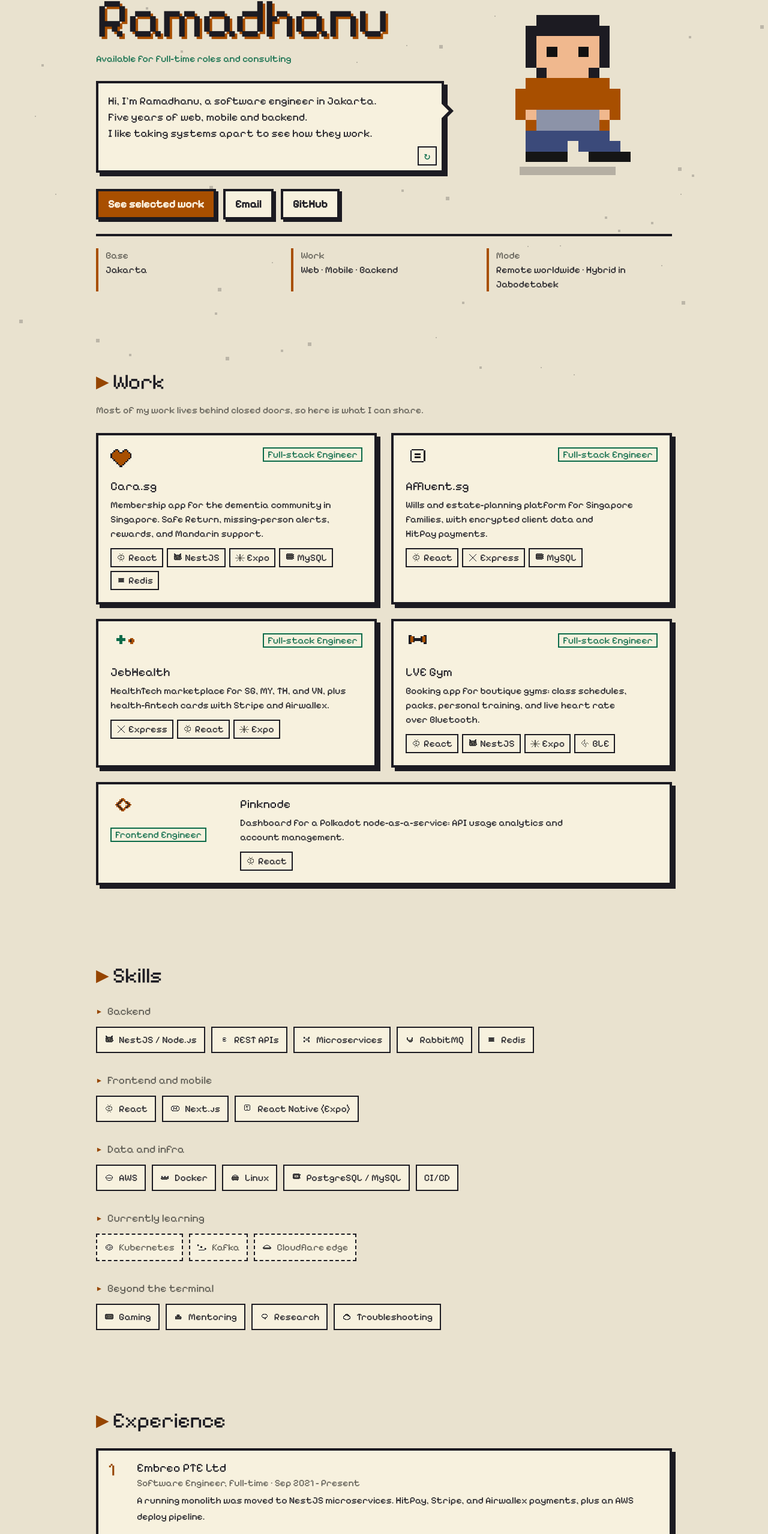
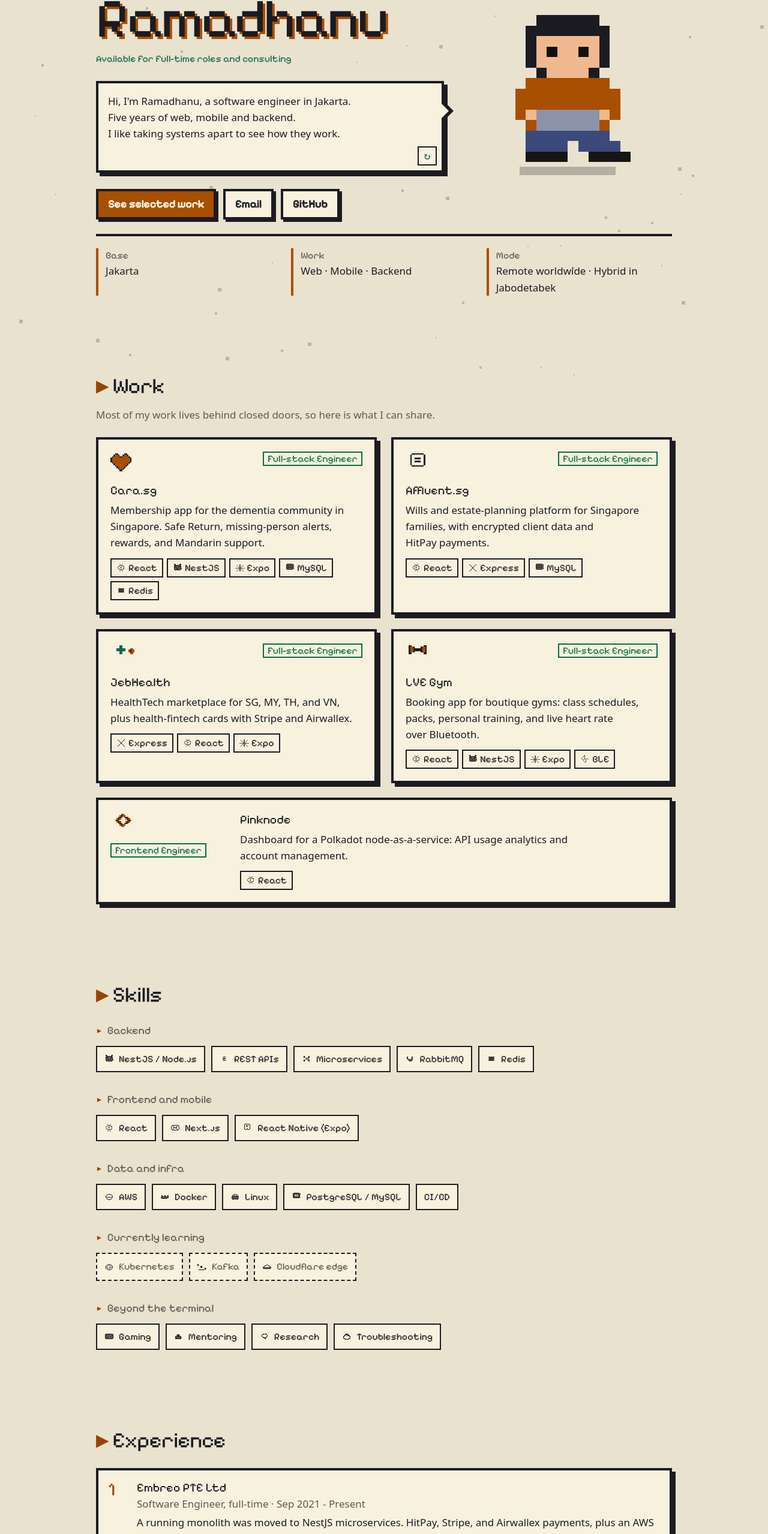
Before and after one commit to RZID/RZID, a React (Vite) app: page /#home in a window 1280 px wide. Shown: the part 170-2728 px from the top of the page at 60% size. Built offline with nearby package versions, Linux system fonts and the light colour scheme.

Commit message:
fix: return paragraph text to system-ui at 17px

```diff
--- a/src/components/layout/section.tsx
+++ b/src/components/layout/section.tsx
@@ -25,7 +25,9 @@ export const Section = ({ title, lead, meta, className, children, ...props }: Se
         )}
       </div>
     )}
-    {lead === undefined ? null : <p className="-mt-3 mb-6 max-w-prose text-muted">{lead}</p>}
+    {lead === undefined ? null : (
+      <p className="-mt-3 mb-6 max-w-prose font-body text-body text-muted">{lead}</p>
+    )}
     {children}
   </section>
 )
--- a/src/features/contact/contact-section.tsx
+++ b/src/features/contact/contact-section.tsx
@@ -14,7 +14,9 @@ export const ContactSection = () => {
       <Reveal>
         <Box className="px-5 py-10 text-center sm:px-8">
           <h2 className="font-pixel text-section">{t(sections.contact.title)}</h2>
-          <p className="mx-auto mt-3 mb-4 max-w-prose text-muted">{t(sections.contact.summary)}</p>
+          <p className="mx-auto mt-3 mb-4 max-w-prose font-body text-body text-muted">
+            {t(sections.contact.summary)}
+          </p>
           <p className="mb-6 font-pixel text-mint">{t(sections.contact.availability)}</p>
           <div className="flex flex-wrap justify-center gap-3">
             <ButtonLink href={profile.links.email.href}>{t(profile.links.email.label)}</ButtonLink>
--- a/src/features/guild/guild-section.tsx
+++ b/src/features/guild/guild-section.tsx
@@ -23,10 +23,10 @@ export const GuildSection = () => {
                 </span>
                 <div>
                   <h3 className="font-pixel text-title">{item.org}</h3>
-                  <p className="text-label text-muted">
+                  <p className="font-body text-body text-muted">
                     {t(item.role)} · {t(item.period)}
                   </p>
-                  <p className="mt-1">{t(item.summary)}</p>
+                  <p className="mt-1 font-body text-body">{t(item.summary)}</p>
                 </div>
               </Box>
             </Reveal>
--- a/src/features/hero/hero-section.tsx
+++ b/src/features/hero/hero-section.tsx
@@ -43,7 +43,7 @@ const ChatDialogue = ({ sentences, instant }: ChatDialogueProps) => {
     >
       <span aria-hidden className="chat-tail chat-tail-right" />
       <span aria-hidden className="chat-tail chat-tail-right-inner" />
-      <p aria-hidden="true" className="m-0 break-words whitespace-pre-wrap">
+      <p aria-hidden="true" className="m-0 font-body text-body break-words whitespace-pre-wrap">
         {text}
         {done ? null : <span className="animate-blink">▌</span>}
       </p>
@@ -143,7 +143,7 @@ export const HeroSection = () => {
         {hero.stats.map((stat) => (
           <div key={stat.label.id} className="border-l-4 border-accent pl-3">
             <p className="m-0 font-pixel text-label text-muted">{t(stat.label)}</p>
-            <p className="m-0 text-label">{t(stat.value)}</p>
+            <p className="m-0 font-body text-body">{t(stat.value)}</p>
           </div>
         ))}
       </Reveal>
--- a/src/features/quests/quests-section.tsx
+++ b/src/features/quests/quests-section.tsx
@@ -44,7 +44,7 @@ export const QuestsSection = () => {
                 </div>
                 <div className={cn(isWide && 'md:flex-1')}>
                   <h3 className="mb-1.5 font-pixel text-title">{project.name}</h3>
-                  <p className="mb-3 text-label">{t(project.summary)}</p>
+                  <p className="mb-3 font-body text-body">{t(project.summary)}</p>
                   <div className="flex flex-wrap gap-1.5">
                     {project.stack.map((item) => (
                       <Tag key={item}>{item}</Tag>
--- a/src/styles/index.css
+++ b/src/styles/index.css
@@ -44,6 +44,7 @@
   --color-shadow: var(--shadow);
 
   --font-pixel: 'Pixelify Sans', ui-monospace, Menlo, Consolas, monospace;
+  --font-body: ui-sans-serif, system-ui, -apple-system, 'Segoe UI', Roboto, sans-serif;
 
   --shadow-hard: 6px 6px 0 var(--shadow);
   --shadow-hard-sm: 4px 4px 0 var(--shadow);
@@ -53,6 +54,7 @@
   --text-meta: 0.875rem;
   --text-label: 1rem;
   --text-lead: 1.125rem;
+  --text-body: 1.0625rem;
   --text-title: 1.25rem;
   --text-rank: 1.875rem;
   --text-boot: clamp(2rem, 8vw, 4rem);
@@ -61,6 +63,7 @@
   --text-meta--line-height: 1.5;
   --text-label--line-height: 1.5;
   --text-lead--line-height: 1.5;
+  --text-body--line-height: 1.6;
   --text-title--line-height: 1.3;
   --text-rank--line-height: 1;
   --text-hero--letter-spacing: -0.03em;
```
